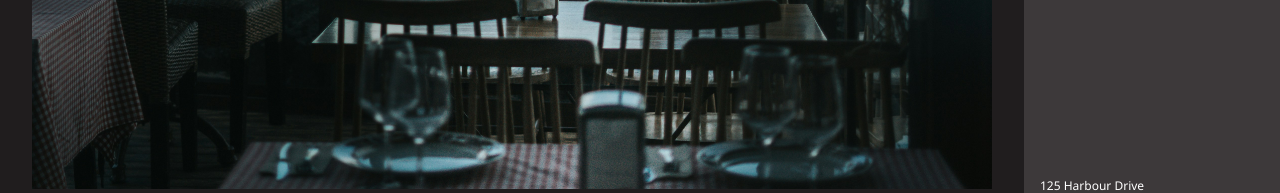
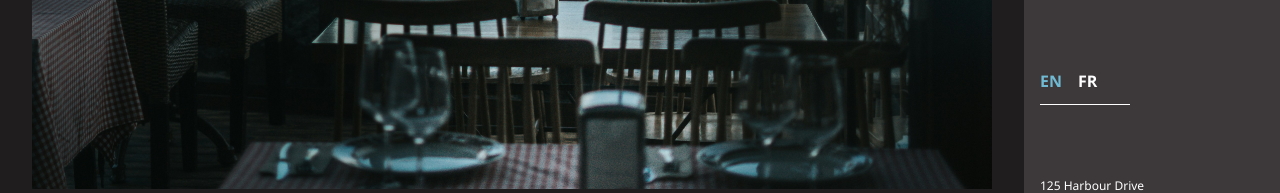
Before and after one commit to GarySimons/dockside, a React (Create React App) app: page /#/ in a window 1280 px wide. Shown: the part 519-712 px from the top of the page. Built offline with nearby package versions, Linux system fonts and the light colour scheme; some icons are missing; a web font is replaced by a local one.

Commit message:
translations added and working

```diff
--- a/package.json
+++ b/package.json
@@ -11,8 +11,10 @@
     "@testing-library/jest-dom": "^6.8.0",
     "@testing-library/react": "^16.3.0",
     "@testing-library/user-event": "^13.5.0",
+    "i18next": "^25.5.2",
     "react": "^19.1.1",
     "react-dom": "^19.1.1",
+    "react-i18next": "^15.7.3",
     "react-icons": "^5.5.0",
     "react-router-dom": "^7.8.2",
     "react-scripts": "5.0.1",
--- a/src/App.js
+++ b/src/App.js
@@ -1,6 +1,7 @@
 import React from "react";
 import { Routes, Route } from "react-router-dom";
 import "./App.css";
+import "./i18n";
 import Home from "./routes/Home";
 import Menus from "./routes/Menus";
 import Events from "./routes/Events";
--- /dev/null
+++ b/src/assets/locales/en.json
@@ -0,0 +1,4 @@
+{
+  "Home": "Home",
+  "Menus": "Menus"
+}
--- /dev/null
+++ b/src/assets/locales/fr.json
@@ -0,0 +1,4 @@
+{
+  "Home": "Accueil",
+  "Menus": "Menus"
+}
--- /dev/null
+++ b/src/components/LanguageSwitcher.js
@@ -0,0 +1,47 @@
+import React from "react";
+import { Button, Stack } from "@mui/material";
+import { useTranslation } from "react-i18next";
+
+const LanguageSwitcher = () => {
+  const { i18n } = useTranslation();
+
+  const changeLanguage = (lng) => {
+    i18n.changeLanguage(lng);
+  };
+
+  return (
+    <Stack direction="row" spacing={2}>
+      <Button
+        disableRipple
+        sx={{
+          all: "unset",
+          cursor: "pointer",
+          fontSize: "1rem",
+          fontWeight: "900",
+          color: i18n.language === "en" ? "#70bbd3" : "",
+        }}
+        // variant={i18n.language === "en" ? "contained" : "outlined"}
+        onClick={() => changeLanguage("en")}
+      >
+        EN
+      </Button>
+
+      <Button
+        disableRipple
+        sx={{
+          all: "unset",
+          cursor: "pointer",
+          fontSize: "1rem",
+          fontWeight: "900",
+          color: i18n.language === "fr" ? "#70bbd3" : "",
+        }}
+        // variant={i18n.language === "fr" ? "contained" : "outlined"}
+        onClick={() => changeLanguage("fr")}
+      >
+        FR
+      </Button>
+    </Stack>
+  );
+};
+
+export default LanguageSwitcher;
--- a/src/components/SideMenu.js
+++ b/src/components/SideMenu.js
@@ -6,11 +6,14 @@ import InstagramIcon from "@mui/icons-material/Instagram";
 import MenuIcon from "@mui/icons-material/Menu";
 import ClearIcon from "@mui/icons-material/Clear";
 import StyledLink from "./StyledLink";
+import LanguageSwitcher from "./LanguageSwitcher";
+import { useTranslation } from "react-i18next";
 
 const SideMenu = () => {
   const theme = useTheme();
   const isMobile = useMediaQuery(theme.breakpoints.down("sm"));
   const isDesktop = useMediaQuery(theme.breakpoints.up("md"));
+  const { t } = useTranslation();
 
   useEffect(() => {
     setShowSideNav(isDesktop);
@@ -70,13 +73,14 @@ const SideMenu = () => {
           padding: "2rem 1rem",
         }}
       >
-        <StyledLink to="/">Home</StyledLink>
-        <StyledLink to="/menus">Menus</StyledLink>
+        <StyledLink to="/">{t("Home")}</StyledLink>
+        <StyledLink to="/menus">{t("Menus")}</StyledLink>
         <StyledLink to="/events">Events</StyledLink>
         <StyledLink to="/whats-on">What's On</StyledLink>
         <StyledLink to="/contact">Contact</StyledLink>
         <StyledLink to="/find-us">Find Us</StyledLink>
       </Box>
+
       <Box
         sx={{
           display: "flex",
@@ -85,6 +89,17 @@ const SideMenu = () => {
           padding: "1rem",
         }}
       >
+        {" "}
+        <Box
+          sx={{
+            margin: "0 0 1rem 0",
+            padding: "0 0 0.75rem 0",
+            width: "40%",
+            borderBottom: "1px solid",
+          }}
+        >
+          <LanguageSwitcher />
+        </Box>
         <Box
           sx={{
             display: "flex",
--- /dev/null
+++ b/src/i18n.js
@@ -0,0 +1,20 @@
+import i18n from "i18next";
+import { initReactI18next } from "react-i18next";
+// import en from "./locales/en.json";
+// import fr from "./locales/pt.json";
+import en from "./assets/locales/en.json";
+import fr from "./assets/locales/fr.json";
+
+const resources = {
+  en: { translation: en },
+  fr: { translation: fr },
+};
+
+i18n.use(initReactI18next).init({
+  resources,
+  lng: "en", // default language
+  fallbackLng: "en",
+  interpolation: { escapeValue: false },
+});
+
+export default i18n;
```
Also changed, not shown: 1 other file (tests, documents, lock files or other folders).
